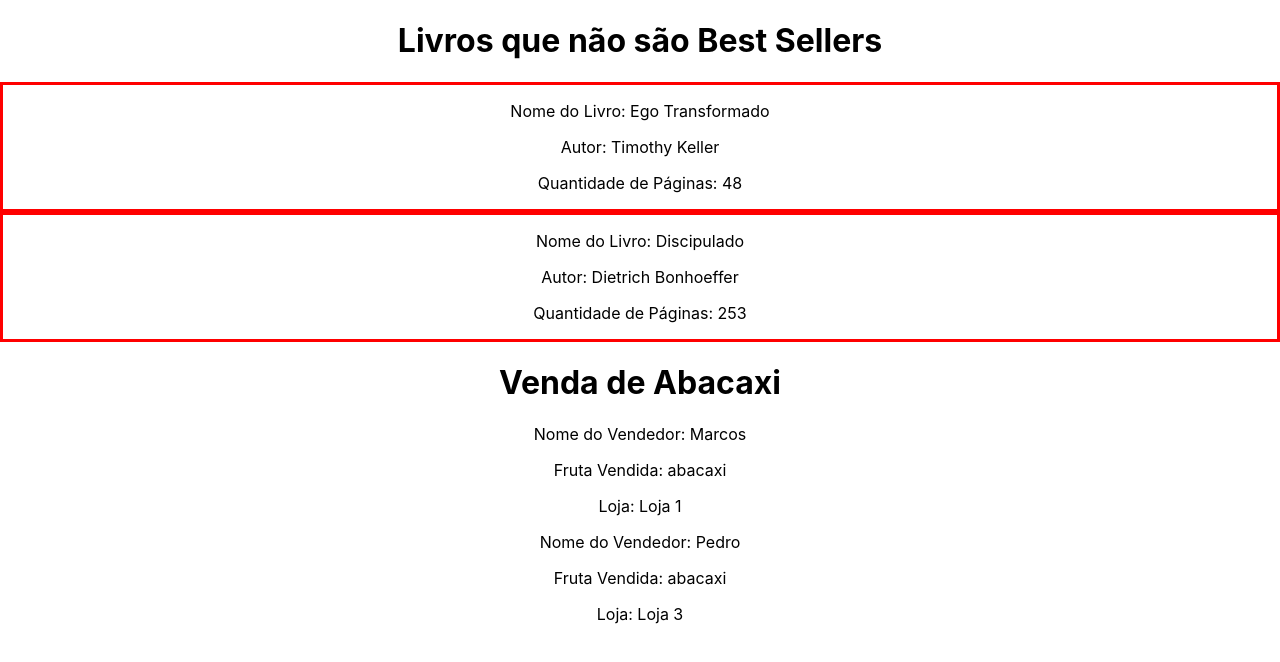
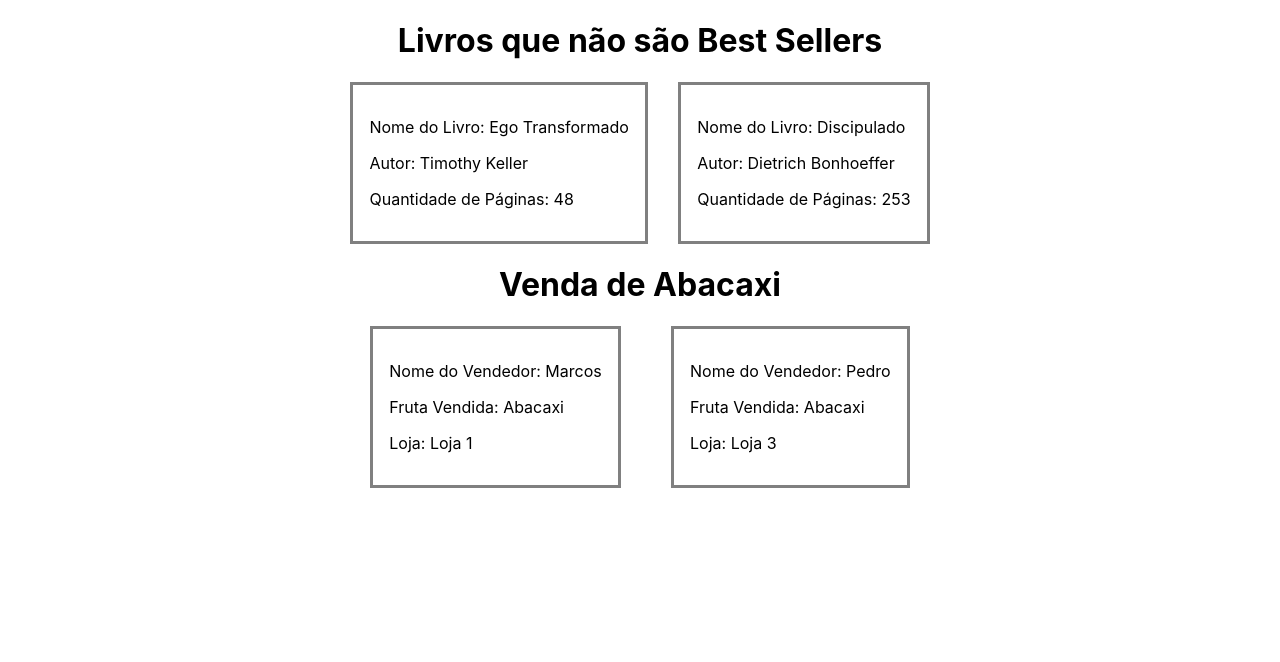
Before and after one commit to bmloredo/Aula-Js-React, a React (Create React App) app in the folder my-app/: page / in a window 1280 px wide. Shown: the top 662 px of the page. Built offline with nearby package versions, Linux system fonts and the light colour scheme.

Commit message:
Estilização e alteração das letras da fruta A

```diff
--- a/my-app/src/App.css
+++ b/my-app/src/App.css
@@ -1,13 +1,44 @@
-.App {
+.livro-best{
   display: flex;
-  justify-content: center;
   flex-direction: column;
-  text-align: center;
+  align-items: center;
 }
 
 .principal{
-  border: solid red;
+  width: 50%;
+  display: flex;
+  justify-content: space-evenly;
 }
+
+.principal div{
+  border: solid gray;
+  padding: 1rem;
+}
+
+.venda-abacaxi{
+  display: flex;
+  flex-direction: column;
+  align-items: center;
+}
+
+.abacaxi{
+  width: 50%;
+  display: flex;
+  justify-content: space-evenly;
+}
+
+.abacaxi div{
+  border: solid gray;
+  padding: 1rem;
+}
+
+/*
+
+.fruta::first-letter{
+  text-transform: capitalize;
+}
+*/
+
 
 /*
 .App-logo {
--- a/my-app/src/App.js
+++ b/my-app/src/App.js
@@ -32,17 +32,17 @@
   const venda = [
     {
       vendedor: "Marcos",
-      frutaVendida: "abacaxi",
+      frutaVendida: "Abacaxi",
       loja: "Loja 1",
     },
     {
       vendedor: "João",
-      frutaVendida: "abacate",
+      frutaVendida: "Abacate",
       loja: "Loja 2",
     },
     {
       vendedor: "Pedro",
-      frutaVendida: "abacaxi",
+      frutaVendida: "Abacaxi",
       loja: "Loja 3",
     },
   ];
@@ -54,7 +54,7 @@
   });
 
   const fruit = venda.filter((sellerFruit) => {
-    return sellerFruit.frutaVendida === "abacaxi";
+    return sellerFruit.frutaVendida === "Abacaxi";
   });
 
   const teste = fruit.map((teste1) => {
@@ -66,35 +66,37 @@
     <div className="App">
       <div className="livro-best">
         <div className="title-livros">
-          {" "}
-          <h1>Livros que não são Best Sellers</h1>{" "}
+          <h1>Livros que não são Best Sellers</h1>
         </div>
+        <div className="principal">
         {best.map((livroBestSeller) => {
           return (
-            <div className="principal">
               <div className="Livros">
                 <p>Nome do Livro: {livroBestSeller.nome}</p>
                 <p>Autor: {livroBestSeller.autor}</p>
                 <p>Quantidade de Páginas: {livroBestSeller.qt_paginas}</p>
               </div>
-            </div>
+
           );
         })}
+        </div>
       </div>
 
       <div className="venda-abacaxi">
         <div className="title-vendas">
           <h1>Venda de Abacaxi</h1>
         </div>
+        <div  className="abacaxi">
         {fruit.map((frutaAbacaxi) => {
           return (
-            <div className="abacaxi">
+            <div>
               <p>Nome do Vendedor: {frutaAbacaxi.vendedor}</p>
               <p>Fruta Vendida: {frutaAbacaxi.frutaVendida}</p>
               <p>Loja: {frutaAbacaxi.loja}</p>
             </div>
           );
         })}
+        </div>
       </div>
     </div>
   );
```
